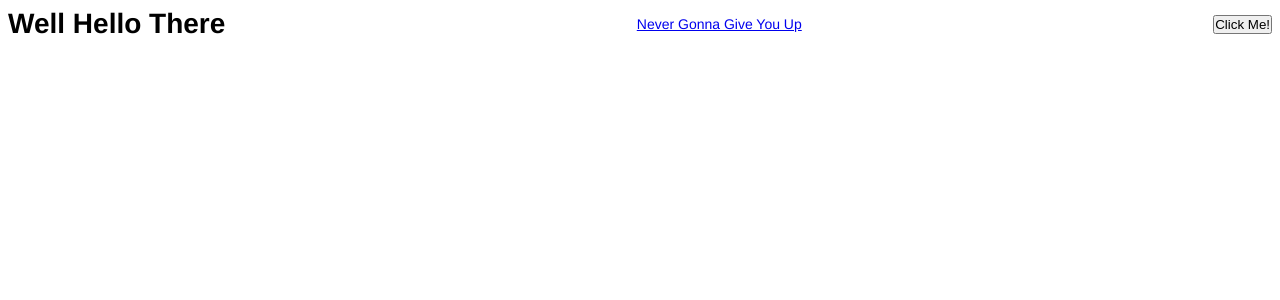
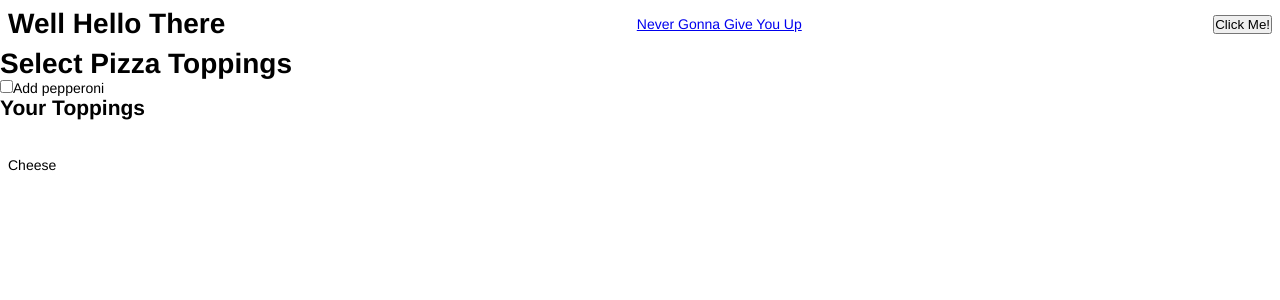
Before and after one commit to kollcibe05-creator/REACT, a React (Vite) app: page / in a window 1280 px wide. Shown: the top 300 px of the page. Built offline with nearby package versions, Linux system fonts and the light colour scheme.

Commit message:
included <select> and <option> for testing

```diff
--- a/src/Test.jsx
+++ b/src/Test.jsx
@@ -1,4 +1,11 @@
+import { useState } from "react"
+
 function Test() {
+    const [addPepperoni, setPepperoni] = useState(false)
+
+    function togglePepperoni() {
+        setPepperoni(!addPepperoni)
+    }
     return (
         <div>
             <header>
@@ -6,6 +13,21 @@ function Test() {
             <a href="https://www.youtube.com">Never Gonna Give You Up</a>
             <button>Click Me!</button>
             </header>
+            <h1>Select Pizza Toppings</h1>
+            <input
+            type="checkbox"
+            id="pepperoni"
+            checked={addPepperoni}
+            aria-checked={addPepperoni}
+            onChange={togglePepperoni}
+            />
+            <label htmlFor="pepperoni">Add pepperoni</label>
+            <h2>Your Toppings</h2>
+            <ul>
+                <li>Cheese</li>
+                {addPepperoni ? <li>Pepperoni</li> : null}
+            </ul>
+
         </div>
     )
 }
```
